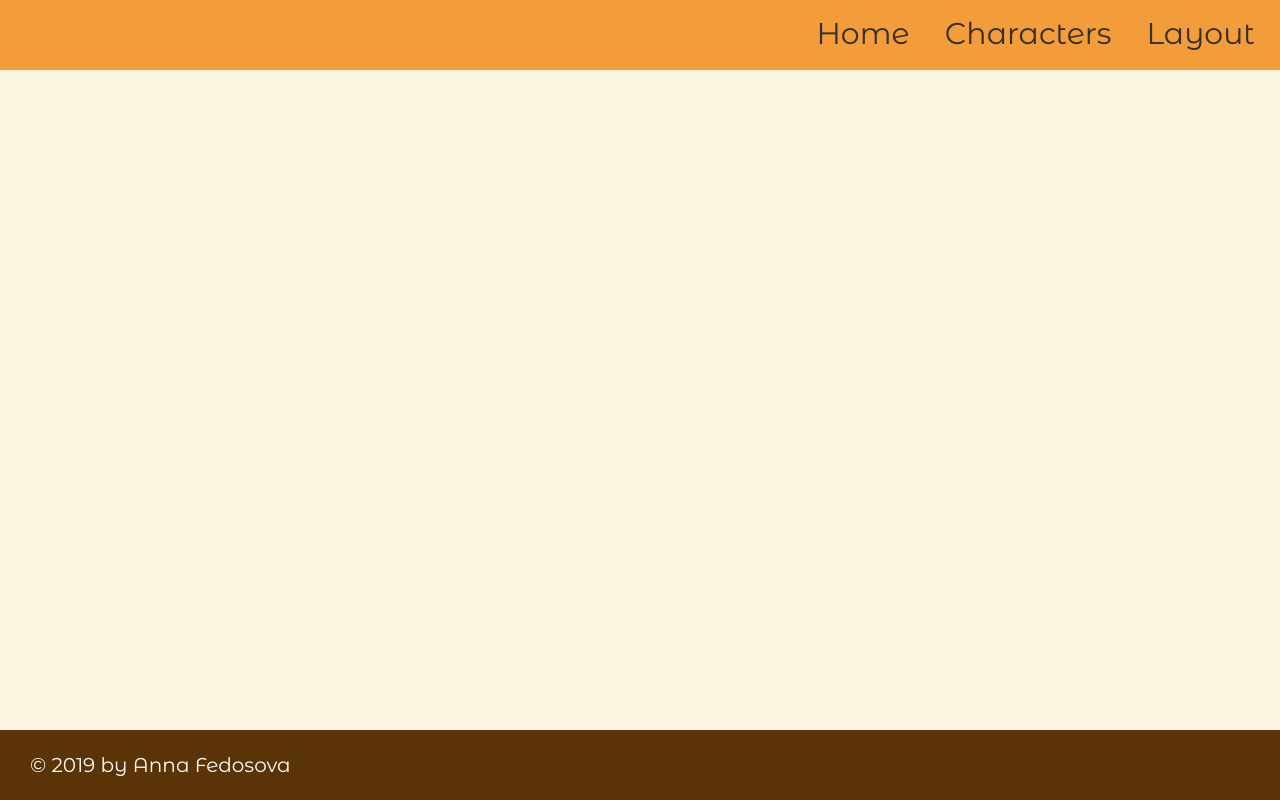
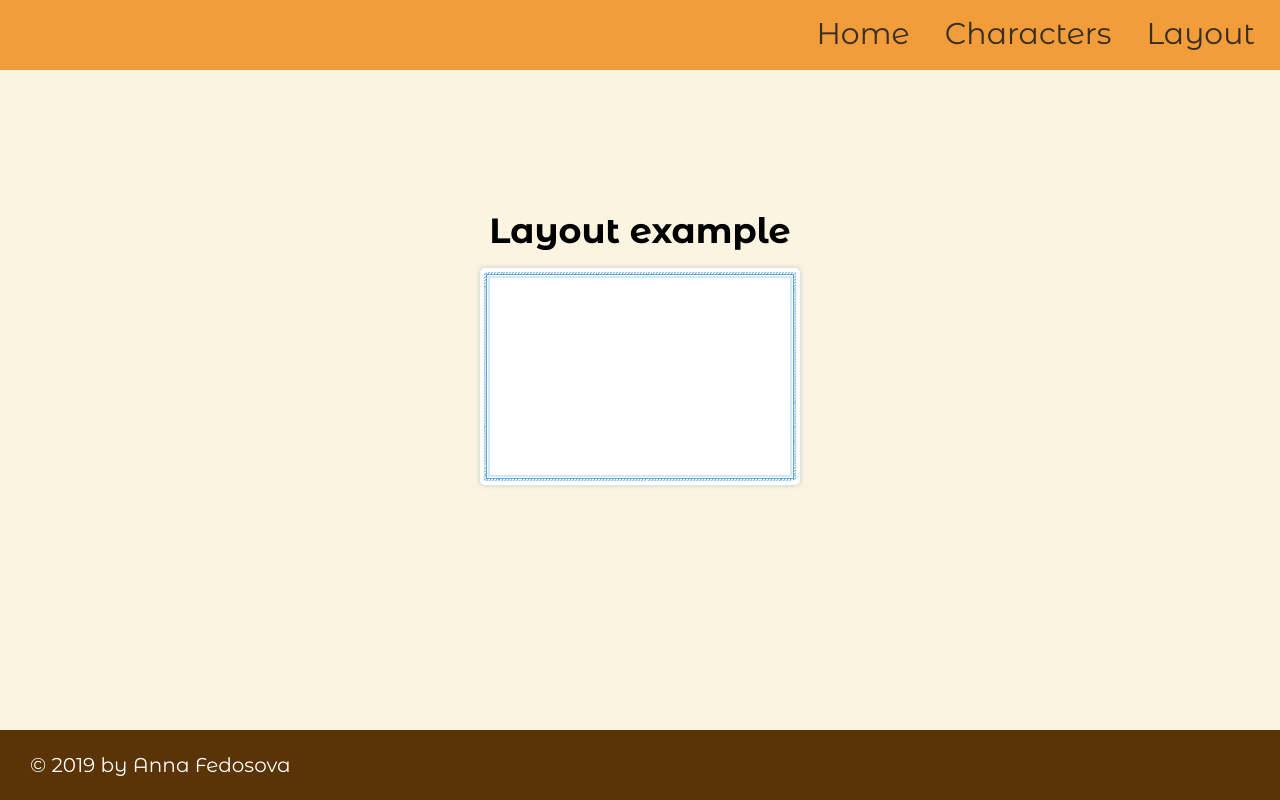
Before and after one commit to net-ka/rick-morty, a React (Create React App) app in the folder rick-morty-app/: page / in a window 1280 px wide. Both pictures are taken after a click on the button "Layout". Built offline with nearby package versions, Linux system fonts and the light colour scheme.

Commit message:
feat: start layout

```diff
--- a/rick-morty-app/src/App.css
+++ b/rick-morty-app/src/App.css
@@ -1,5 +1,5 @@
 body {
   width: 100%;
-  height: calc(100vh - 70px);
   background-color: #faf4e1;
+  position: relative;
 }
--- a/rick-morty-app/src/App.js
+++ b/rick-morty-app/src/App.js
@@ -10,9 +10,7 @@ const App = ( {children} ) => {
     return (
       <Fragment>
         <Header />
-        <body>
-          {children}
-        </body>
+        {children}
         <Footer />
       </Fragment>
     );
--- a/rick-morty-app/src/components/characters/characters.scss
+++ b/rick-morty-app/src/components/characters/characters.scss
@@ -15,7 +15,8 @@
     }
 
     table {
-        margin: 0 100px;
+        margin: 0 auto;
+        width: 50vw;
 
         .hero-row {
             height: 90px;
@@ -43,6 +44,10 @@
                 vertical-align: middle;
                 font-size: 26px;
                 border-bottom: 1px solid #ddd;
+
+                a {
+                    color: $link-color;
+                }
             }
         }
     }
--- a/rick-morty-app/src/components/footer/footer.scss
+++ b/rick-morty-app/src/components/footer/footer.scss
@@ -1,6 +1,7 @@
 @import '../../styles/variables';
 
 footer {
+    top: calc(100vh - 70px);
     display: flex;
     position: fixed;
     align-items: center;
--- a/rick-morty-app/src/components/home-main-info/home-main-info.scss
+++ b/rick-morty-app/src/components/home-main-info/home-main-info.scss
@@ -6,17 +6,15 @@
     justify-content: center;
     align-items: center;
     width: 100%;
-    height: 100%;
+    height: 100vh;
     font-family: $base-font;
-    box-sizing: border-box;
-    padding: 30px;
 
     .title {
         @include page-title-font;
     }
 
     p {
-        font-size: 20px;
+        font-size: 28px;
         margin-bottom: 30px;
         text-align: center;
         line-height: 1.5em;
--- /dev/null
+++ b/rick-morty-app/src/components/layout-example/layoutComp.js
@@ -0,0 +1,17 @@
+import React from 'react';
+import './layoutComp.scss';
+
+const LayoutComp = () => (
+    <section className='layout-wrapper'>
+        <h1>Layout example</h1>
+        <div className='ratio-layout-wrapper'>
+            <div className='outer-layout-wrapper'>
+                <div className='inner-layout-wrapper'>
+
+                </div>
+            </div>
+        </div>
+    </section>
+);
+
+export default LayoutComp
--- /dev/null
+++ b/rick-morty-app/src/components/layout-example/layoutComp.scss
@@ -0,0 +1,46 @@
+@import '../../styles/variables';
+
+.layout-wrapper {
+    display: flex;
+    flex-direction: column;
+    justify-content: center;
+    align-items: center;
+    width: 100%;
+    height: 100vh;
+    font-family: $base-font;
+
+    h1 {
+        @include page-title-font;
+    }
+
+    .ratio-layout-wrapper {
+        min-width: 280px;
+        min-height: 280px;
+        max-width: 700px;
+        max-height: 700px;
+        width: 40vh;
+        height: 40vh;
+    }
+
+    .outer-layout-wrapper {
+        position:relative;
+        width: 100%;
+        height: 0px;
+        padding-bottom: 68%;
+        background: #fff;
+        border-radius: 5px;
+        box-shadow:0px 0px 4px 1px #d3d3d3;
+    }
+
+    .inner-layout-wrapper {
+        position: absolute;
+        top: 4px;
+        left: 4px;
+        width: calc(100% - 8px);
+        height: calc(100% - 8px);
+        margin: auto;
+        box-sizing: border-box;
+        border: 15px solid #fff;
+	    border-image: url(./assets/border-img.png) 15 repeat repeat;
+    }
+}
--- a/rick-morty-app/src/pages/layout.js
+++ b/rick-morty-app/src/pages/layout.js
@@ -1,12 +1,8 @@
-import React, { Fragment } from 'react';
+import React from 'react';
+import LayoutComp from '../components/layout-example/layoutComp';
 
-const Layout = () => {
-
-    return (
-        <Fragment>
-            <p>Layout</p>
-        </Fragment>
-    )
-}
+const Layout = () => (
+    <LayoutComp />
+);
 
 export default Layout
```
Also changed, not shown: rick-morty-app/src/components/layout-example/assets/border-img.png (added).
